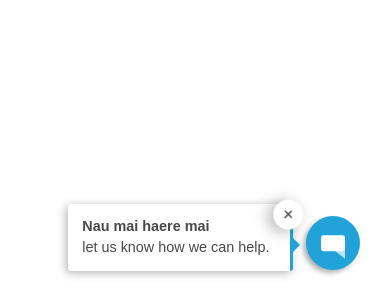
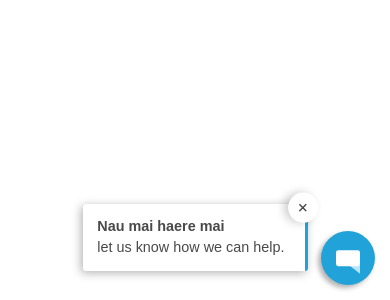
Before and after one commit to restieauxbro/competenz-chatbot, a React (Create React App) app: page / in a window 390 px wide. Shown: the part 544-844 px from the top of the page. Built offline with nearby package versions, Linux system fonts and the light colour scheme.

Commit message:
use cookies, mobile styling

```diff
--- a/src/components/chatbot.jsx
+++ b/src/components/chatbot.jsx
@@ -8,6 +8,8 @@ export const ChatButton = () => {
 
   return (
     <>
+      <div className="total-chatbot-cnt">
+        <div className="center-chatbot">
           <CallOut
             openCallout={openCallout}
             setOpenCallout={setOpenCallout}
@@ -15,6 +17,8 @@ export const ChatButton = () => {
             setOpenChat={setOpenChat}
           />
           <motion.div
+            whileHover={{ scale: 1.05 }}
+            whileTap={{ scale: 0.99 }}
             initial={{ opacity: 0 }}
             animate={{ opacity: 1, transition: standardTransition }}
             className="chat-container"
@@ -23,7 +27,6 @@ export const ChatButton = () => {
               className="chat-button"
               onClick={() => {
                 setOpenChat(!openChat);
-            setOpenCallout(false);
               }}
             >
               <svg width="24" height="24" fill="none" viewBox="0 0 84 83">
@@ -33,12 +36,14 @@ export const ChatButton = () => {
             </div>
           </motion.div>
 
+          <AnimatePresence>
+            {openChat && (
               <motion.div
                 className="chat-box-cnt"
-        style={openChat ? { pointerEvents: "all" } : { pointerEvents: "none" }}
-        variants={openChat ? chatParent : null}
+                variants={chatParent}
                 initial="initial"
                 animate="animate"
+                exit={{ opacity: 0, height: 0 }}
               >
                 <div className="chat-box">
                   <motion.iframe
@@ -56,6 +61,10 @@ export const ChatButton = () => {
                   +
                 </motion.div>
               </motion.div>
+            )}
+          </AnimatePresence>
+        </div>
+      </div>
     </>
   );
 };
@@ -63,18 +72,23 @@ export const ChatButton = () => {
 const CallOut = ({ openCallout, setOpenCallout, openChat, setOpenChat }) => {
   const [chosenQuote, setChosenQuote] = useState("");
 
-  function checkPageAndAssignQuote(pageLocation) {
-    pageLocation === "/"
+  function checkPageAndAssignQuote(windowLocation) {
+    var pathName = windowLocation.pathname;
+    pathName === "/"
       ? setChosenQuote(
           "<strong>Nau mai haere mai </strong> <br/> let us know how we can help."
         )
-      : pageLocation === "/jobseekers/finding-a-job"
+      : pathName === "/jobseekers/finding-a-job"
       ? setChosenQuote(
-          "<strong> Didn't find what you were looking for? </strong> <br/> <br/>Register your interest with us and stay updated"
+          "<strong> Didn't find a job you wanted? </strong> <br/> <br/>Register with us and stay updated."
         )
-      : pageLocation === "/reform-of-vocational-education"
+      : pathName === "/reform-of-vocational-education"
       ? setChosenQuote(
           "<strong>Got a question about RoVE?</strong><br/> <br/> Let us know!"
+        )
+      : windowLocation.href.indexOf("employers") > -1
+      ? setChosenQuote(
+          "<strong>Ready to get started? </strong> <br/> Connect with an advisor."
         )
       : setChosenQuote(
           "<strong>Nau mai haere mai </strong> <br/> let us know how we can help."
@@ -87,23 +101,37 @@ const CallOut = ({ openCallout, setOpenCallout, openChat, setOpenChat }) => {
 
   function openOnTimer(time) {
     setTimeout(() => {
+      if (sessionStorage.getItem("exitedCallout") !== "true") {
         setOpenCallout(true);
+      }
     }, time);
   }
-  // function closeOnTimer(time) {
-  //   setTimeout(() => {
-  //     setOpenCallout(false);
-  //   }, time);
-  // }
+  function closeOnTimer(time) {
+    setTimeout(() => {
+      setOpenCallout(false);
+    }, time);
+  }
 
-  function decideHowCalloutAppears(pageLocation) {
-    pageLocation === "/" ? openOnTimer(4000) : console.log("");
+  function openWithTimers(opentime, closetime) {
+    openOnTimer(opentime);
+    closeOnTimer(closetime);
+  }
+
+  function decideHowCalloutAppears(windowLocation) {
+    var pathName = windowLocation.pathname;
+    pathName === ("/" || "/reform-of-vocational-education")
+      ? openWithTimers(4000, 12000)
+      : pathName === "/jobseekers/finding-a-job"
+      ? openWithTimers(7000, 14000)
+      : windowLocation.href.indexOf("employers") > -1
+      ? openWithTimers(4000, 12000)
+      : console.log("");
   }
 
   useEffect(() => {
-    checkPageAndAssignQuote(window.location.pathname);
-    decideHowCalloutAppears(window.location.pathname);
-  });
+    checkPageAndAssignQuote(window.location);
+    decideHowCalloutAppears(window.location);
+  }, []);
 
   return (
     <>
@@ -130,7 +158,10 @@ const CallOut = ({ openCallout, setOpenCallout, openChat, setOpenChat }) => {
                 initial="initial"
                 animate="animate"
                 exit={{ opacity: 0 }}
-                onClick={() => setOpenCallout(false)}
+                onClick={() => (
+                  setOpenCallout(false),
+                  sessionStorage.setItem("exitedCallout", "true")
+                )}
               >
                 +
               </motion.div>
--- a/src/styles/typeform.scss
+++ b/src/styles/typeform.scss
@@ -5,7 +5,6 @@ body {
   overflow-x: hidden;
   line-height: 1.5;
   width: 100vw;
-
   --text: #494949;
   --lightblue: #21a3d9;
   --shadow: rgba(0, 0, 0, 0.3);
@@ -25,11 +24,33 @@ body {
   color: var(--text);
 }
 
+.total-chatbot-cnt {
+  z-index: 1000;
+  position: fixed;
+  bottom: 0;
+  left: 0;
+  width: 100vw;
+  background-color: pink;
+  .center-chatbot {
+    position: relative;
+    width: calc(100vw - 80px);
+    max-width: 1230px;
+    height: 100%;
+    background-color: white;
+    margin: 0 auto;
+    @media (max-width: 700px) {
+      width: calc(100vw - 30px);
+    }
+  }
+}
+
 .chat-container {
-  z-index: 9;
-  position: fixed;
+  position: absolute;
   bottom: 30px;
-  right: 30px;
+  right: 0px;
+  @media (max-width: 700px) {
+    bottom: 15px;
+  }
   .chat-button {
     outline: none;
     border: none;
@@ -52,10 +73,10 @@ body {
 }
 
 .chat-box-cnt {
-  position: fixed;
-  bottom: 98px;
-  right: 30px;
-  max-height: calc(100% - 100px);
+  position: absolute;
+  bottom: 100px;
+  right: 0;
+  max-height: calc(100vh - 100px);
   width: 350px;
   background: white;
   border-radius: 0.5rem;
@@ -63,8 +84,10 @@ body {
   z-index: 10;
   box-shadow: -3px 3px 15px var(--shadow-light);
   @media (max-width: 400px) {
+    position: fixed;
     width: 90vw;
-    right: 5%;
+    right: 5vw;
+    bottom: 85px;
   }
   .chat-box {
     height: calc(100% - 3rem);
@@ -84,14 +107,14 @@ body {
 }
 
 .callout-cnt {
-  position: fixed;
+  position: absolute;
   padding: 1em;
   bottom: 15px;
-  right: 83px;
+  right: 53px;
   display: flex;
   align-items: center;
   .callout {
-    max-width: 220px;
+    max-width: 251px;
     background-color: white;
     border-radius: 5em;
     position: relative;
@@ -100,17 +123,6 @@ body {
     box-shadow: -2px 2px 10px var(--shadow);
     border-right: 3px solid var(--lightblue);
     cursor: pointer;
-    &::after {
-      position: absolute;
-      right: -10px;
-      bottom: 16px;
-      content: "";
-      width: 0;
-      height: 0;
-      border-top: 10px solid transparent;
-      border-bottom: 10px solid transparent;
-      border-left: 10px solid var(--lightblue);
-    }
   }
   @media (max-width: 500px) {
     font-size: 0.9rem;
@@ -119,13 +131,13 @@ body {
 
 .callout-exit-button {
   position: absolute;
-  bottom: 50%;
+  top: 10px;
   right: 10px;
   padding: 0 0.45em;
   background-color: white;
   border-radius: 100%;
   transform: rotate(45deg);
-  box-shadow: -2px 5px 15px var(--shadow);
+  box-shadow: -3px 3px 10px var(--shadow-light);
   cursor: pointer;
   font-size: 20px;
   transform: translate(21%, -25%) rotate(45deg);
```
Lines whose indentation alone changed are shown as unchanged.
